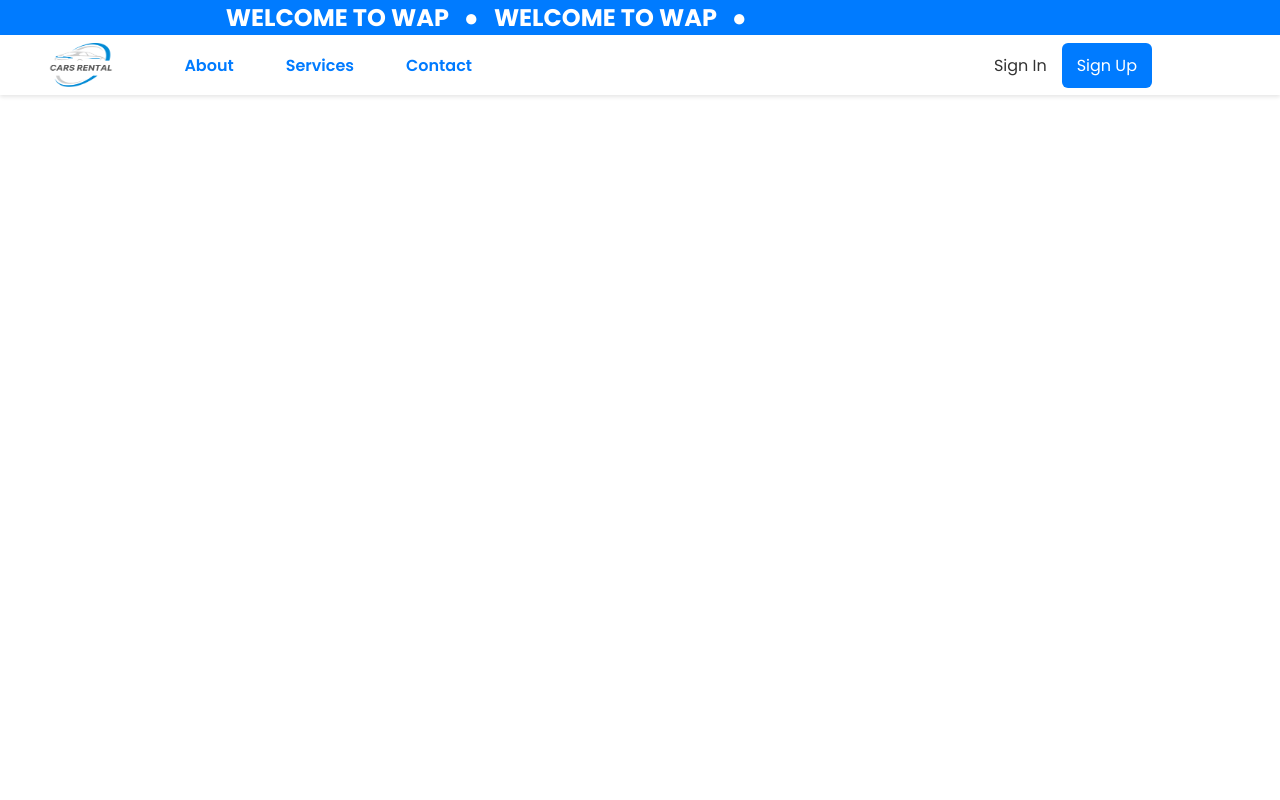
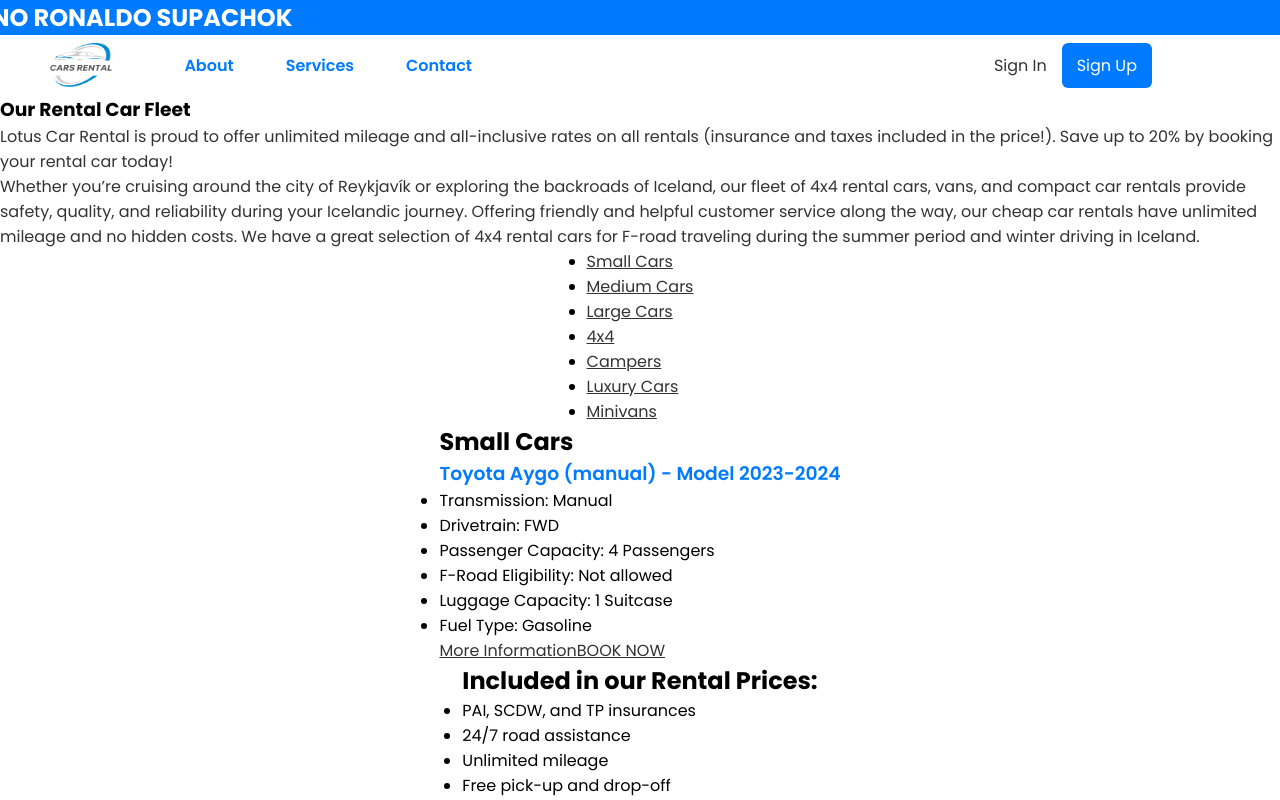
Before and after one commit to tyri0n11/WEB-APP-Car-Rental-Service, a React (Vite) app in the folder client/: page /services in a window 1280 px wide. Shown: the top 800 px of the page. Built offline with nearby package versions, Linux system fonts and the light colour scheme.

Commit message:
Add content for Services

```diff
--- a/client/src/App.css
+++ b/client/src/App.css
@@ -1,9 +1,18 @@
 .navbar {
+  position: sticky;
+  top: 0;
   display: flex;
   flex-direction: column;
   align-items: center;
   width: 100%;
   color: #fff;
+  transition: background-color 0.3s ease, box-shadow 0.3s ease;
+}
+.navbar.scrolled {
+  box-shadow: 0 2px 4px rgba(0, 0, 0, 0.2);
+  border-radius: 24px;
+  background-color:#ffffffe4;
+  z-index: 1000;
 }
 .main-content {
   display: flex;
--- a/client/src/App.tsx
+++ b/client/src/App.tsx
@@ -4,13 +4,14 @@
 import Banner from "./components/layout/Banner";
 import Footer from "./components/layout/Footer";
 import NavBar from "./components/layout/Navbar";
+import About from "./components/pages/about/About";
 import SignIn from "./components/pages/auth/signin/SignIn";
 import SignUp from "./components/pages/auth/signup/SignUp";
 import Dashboard from "./components/pages/dashboard/Dashboard";
 import Home from "./components/pages/home/Home";
-import About from "./components/pages/about/About";
 import Contact from "./components/pages/home/sections/Contact";
 import Profile from "./components/pages/profile/Profile";
+import Services from "./components/pages/service/Services";
 
 import "./App.css";
 
@@ -34,9 +35,25 @@
     }
   }, [showSignIn, showSignUp]);
 
+  useEffect(() => {
+    const handleScroll = () => {
+      const navbar = document.querySelector('.navbar');
+      if (window.scrollY > 50) {
+        navbar?.classList.add('scrolled');
+      } else {
+        navbar?.classList.remove('scrolled');
+      }
+    };
+
+    window.addEventListener('scroll', handleScroll);
+    return () => {
+      window.removeEventListener('scroll', handleScroll);
+    };
+  }, []);
+
   return (
     <div className="App">
-      <nav className="navbar">
+      <header className="navbar">
         <Banner />
         <NavBar
           onSignInClick={() => {
@@ -48,13 +65,14 @@
             setShowSignIn(false);
           }}
         />
-      </nav>
+      </header>
 
       <section className="main-content">
         <Routes>
           <Route path="/" element={<Home />} />
           <Route path="/about" element={<About />} />
           <Route path="/contact" element={<Contact />} />
+          <Route path="services" element={<Services />} />
           <Route element={<ProtectedRoute />}>
             <Route path="/dashboard" element={<Dashboard />} />
             <Route path="/profile" element={<Profile />} />
--- a/client/src/components/layout/Banner.module.css
+++ b/client/src/components/layout/Banner.module.css
@@ -27,7 +27,7 @@
     transform: translateX(0);
   }
   to {
-    transform: translateX(-50%);
+    transform: translateX(-200%);
   }
 }
 
--- a/client/src/components/layout/Banner.tsx
+++ b/client/src/components/layout/Banner.tsx
@@ -5,7 +5,7 @@
   return (
     <div className={styles.banner}>
       <div className={styles.bannerContent}>
-        <span>WELCOME TO WAP &nbsp; ● &nbsp; WELCOME TO WAP &nbsp; ● &nbsp;</span>
+        <span>WELCOME TO CRISTIANO RONALDO SUPACHOK</span>
       </div>
     </div>
   );
--- a/client/src/components/layout/Navbar.module.css
+++ b/client/src/components/layout/Navbar.module.css
@@ -6,8 +6,6 @@
   height: 60px;
   align-items: center;
   justify-content: space-evenly;
-  background-color: #ffffff;
-  box-shadow: 0 2px 4px rgba(0, 0, 0, 0.1);
   flex-direction: row;
   flex-wrap: nowrap;
 }
--- a/client/src/components/pages/auth/auth_styles.css
+++ b/client/src/components/pages/auth/auth_styles.css
@@ -5,7 +5,7 @@
   width: 100%;
   height: 100%;
   overflow-y: auto;
-  background: rgba(0, 0, 0, 0.5);
+  background: rgba(0, 0, 0, 0.719);
   display: flex;
   justify-content: center;
   align-items: center;
--- /dev/null
+++ b/client/src/components/pages/service/Services.tsx
@@ -0,0 +1,72 @@
+import React from 'react';
+
+const Services: React.FC = () => {
+  return (
+      <main className="main-content">
+        {/* Introduction */}
+        <section className="introduction">
+          <h1>Our Rental Car Fleet</h1>
+          <p>
+            Lotus Car Rental is proud to offer unlimited mileage and all-inclusive rates on all rentals (insurance and taxes included in the price!). Save up to 20% by booking your rental car today!
+          </p>
+          <p>
+            Whether you’re cruising around the city of Reykjavík or exploring the backroads of Iceland, our fleet of 4x4 rental cars, vans, and compact car rentals provide safety, quality, and reliability during your Icelandic journey. Offering friendly and helpful customer service along the way, our cheap car rentals have unlimited mileage and no hidden costs. We have a great selection of 4x4 rental cars for F-road traveling during the summer period and winter driving in Iceland.
+          </p>
+        </section>
+
+        {/* Vehicle Categories */}
+        <section className="vehicle-categories">
+          <ul>
+            <li><a href="#small-cars">Small Cars</a></li>
+            <li><a href="#medium-cars">Medium Cars</a></li>
+            <li><a href="#large-cars">Large Cars</a></li>
+            <li><a href="#4x4">4x4</a></li>
+            <li><a href="#campers">Campers</a></li>
+            <li><a href="#luxury-cars">Luxury Cars</a></li>
+            <li><a href="#minivans">Minivans</a></li>
+          </ul>
+        </section>
+
+        {/* Vehicle Listings */}
+        <section className="vehicle-listings">
+          {/* Example Vehicle Listing */}
+          <div className="vehicle-category" id="small-cars">
+            <h2>Small Cars</h2>
+            <div className="vehicle">
+              <h3>Toyota Aygo (manual) - Model 2023-2024</h3>
+              <ul>
+                <li>Transmission: Manual</li>
+                <li>Drivetrain: FWD</li>
+                <li>Passenger Capacity: 4 Passengers</li>
+                <li>F-Road Eligibility: Not allowed</li>
+                <li>Luggage Capacity: 1 Suitcase</li>
+                <li>Fuel Type: Gasoline</li>
+              </ul>
+              <div className="vehicle-actions">
+                <a href="/vehicle-details/toyota-aygo" className="more-info">More Information</a>
+                <a href="/book/toyota-aygo" className="book-now">BOOK NOW</a>
+              </div>
+            </div>
+            {/* Additional vehicle listings can be added here following the same structure */}
+          </div>
+        </section>
+
+        {/* Included Benefits */}
+        <section className="included-benefits">
+          <h2>Included in our Rental Prices:</h2>
+          <ul>
+            <li>PAI, SCDW, and TP insurances</li>
+            <li>24/7 road assistance</li>
+            <li>Unlimited mileage</li>
+            <li>Free pick-up and drop-off</li>
+            <li>Fuel discounts</li>
+            <li>Studded winter tyres (seasonal)</li>
+            <li>Free cancellation</li>
+            <li>No deposit required</li>
+          </ul>
+        </section>
+      </main>
+  );
+};
+
+export default Services;
--- a/client/src/context/AuthContext.tsx
+++ b/client/src/context/AuthContext.tsx
@@ -79,7 +79,7 @@
         lastName: result.data.lastName,
         phoneNumber: result.data.phoneNumber,
         isVerified: result.data.isVerified,
-        drivingLicenceId: result.data.drivingLicenceId ?? "", // Handle null case
+        drivingLicenceId: result.data.drivingLicenceId ?? "Not validate yet", // Handle null case
       };
       return user;
     } else {
```
